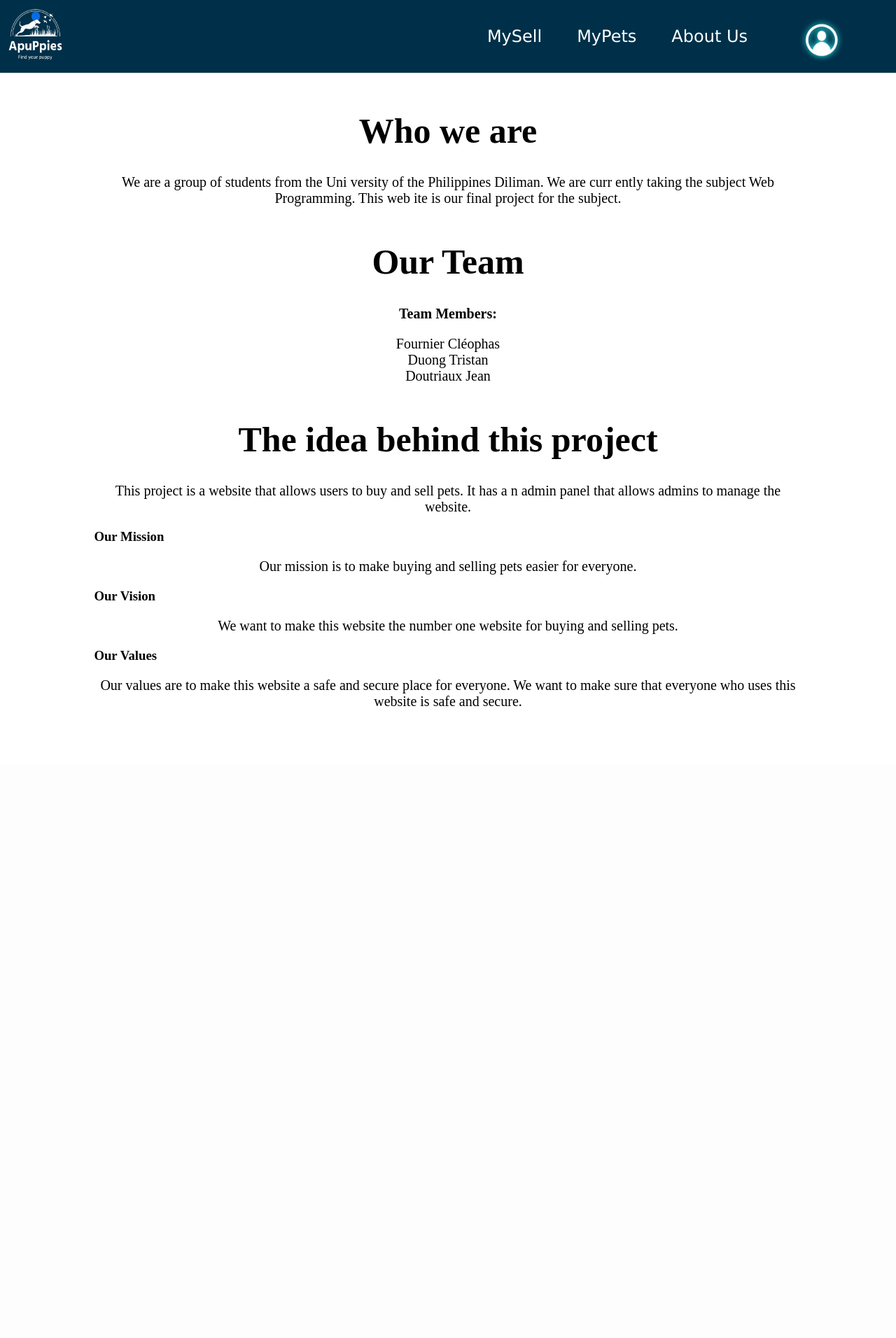
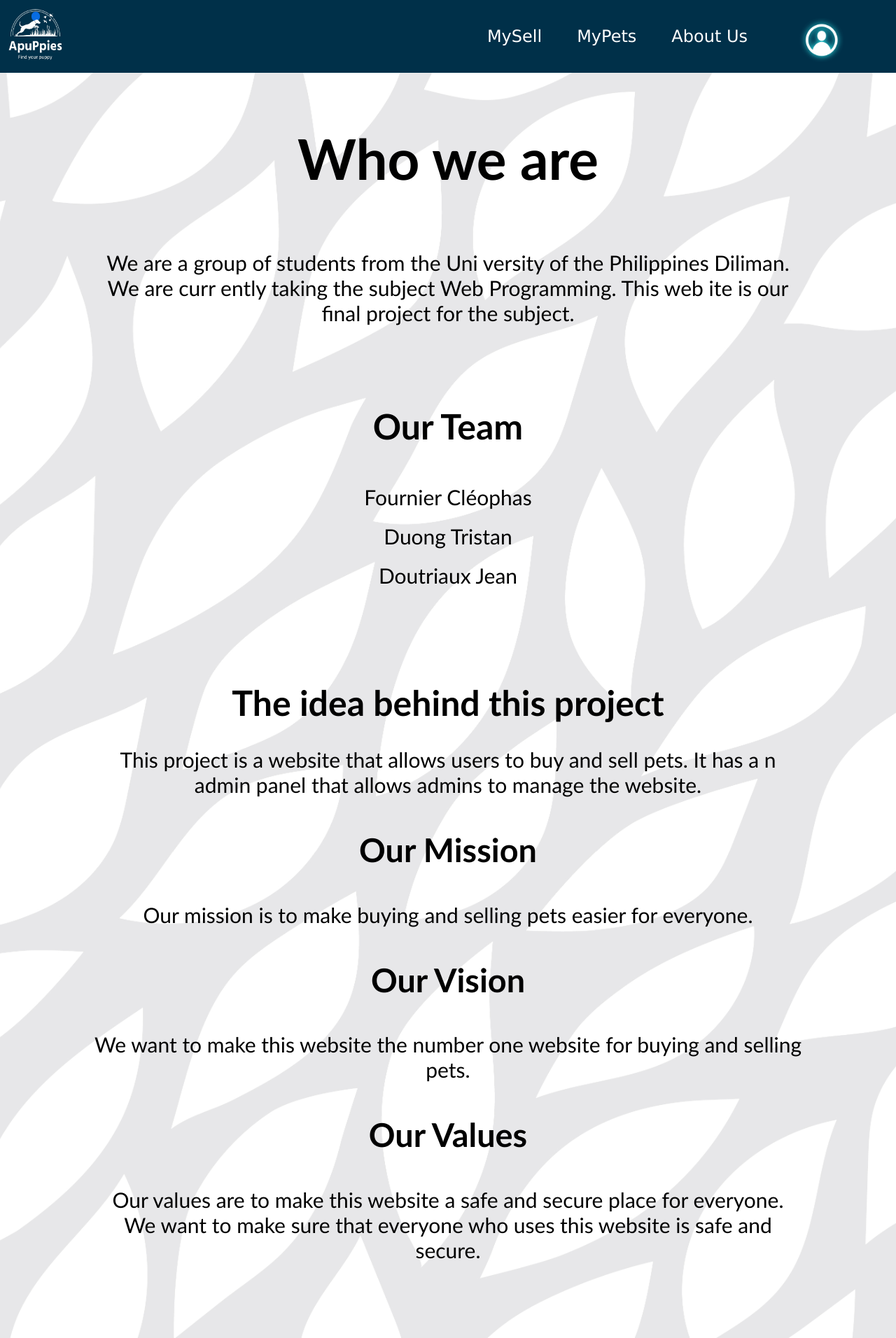
Before and after one commit to cleophass/petshop, a PHP site: page /aboutus.php in a window 1280 px wide. Shown: the whole page at 70% size. Before the commit the page ends 1009 px from the top, so only its background shows below. Run offline with PHP 8.4, Linux system fonts and the light colour scheme.

Commit message:
fini pour moi

```diff
--- a/aboutus.php
+++ b/aboutus.php
@@ -7,19 +7,23 @@
     <meta name="viewport" content="width=device-width, initial-scale=1.0">
     <title>Document</title>
     <link rel="stylesheet" href="styles/index.css">
+    <link rel="stylesheet" href="styles/connection.css">
+
+
+
 </head>
 
 <body>
     <?php require 'navbar.php'; ?>
     <div class="container">
-        <h1 class="title">Who we are </h1>
+        <h1>Who we are </h1>
         <p class="paragraph"> We are a group of students from the Uni
             versity of the Philippines Diliman. We are curr
             ently taking the subject Web Programming. This web
             ite is our final project for the subject. </p>
         <div class="team">
             <h1>Our Team </h1>
-            <p> <strong>Team Members: </strong> </p>
+
             <ul>
                 <li> <a href="https://www.google.com/search?q=beaugoss">Fournier Cléophas</a> </li>
                 <li> <a href="https://www.google.com/search?q=vietnamerde">Duong Tristan</a> </li>
@@ -30,11 +34,11 @@
             <h1>The idea behind this project</h1>
             <p> This project is a website that allows users to buy and sell pets. It has a
                 n admin panel that allows admins to manage the website. </p>
-            <h3>Our Mission</h3>
+            <h3 class="sub">Our Mission</h3>
             <p> Our mission is to make buying and selling pets easier for everyone. </p>
-            <h3>Our Vision</h3>
+            <h3 class="sub">Our Vision</h3>
             <p> We want to make this website the number one website for buying and selling pets. </p>
-            <h3>Our Values</h3>
+            <h3 class="sub" >Our Values</h3>
             <p> Our values are to make this website a safe and secure place for everyone. We
                 want to make sure that everyone who uses this website is safe and secure. </p>
         </div>
@@ -54,7 +58,7 @@
 
     .paragraph {
         text-align: center;
-        font-size: 20px;
+        font-size: 30px;
     }
 
     .who {
@@ -69,7 +73,7 @@
 
     .who p {
         text-align: center;
-        font-size: 20px;
+        font-size: 30px;
     }
 
     .team {
@@ -85,13 +89,33 @@
     .team p {
         text-align: center;
         font-size: 20px;
+
     }
 
     .team ul {
         list-style: none;
         text-align: center;
         font-size: 20px;
+
     }
+
+    .team li{
+        /* padding top */
+        padding-top: 20px;
+        /* fontsize */
+        font-size: 30px;
+        /* police */
+        font-family: "Trebuchet MS", Arial, Helvetica, sans-serif;
+    }
+
+    .sub{
+	/* mettre au milieu */
+	display: flex;
+	justify-content: center;
+
+}
+
+
 </style>
 
 </html>
--- a/login.php
+++ b/login.php
@@ -6,6 +6,7 @@
     <meta http-equiv="X-UA-Compatible" content="IE=edge">
     <meta name="viewport" content="width=device-width, initial-scale=1.0">
     <link rel="stylesheet" href="styles/connection.css">
+
     <title>Document</title>
 </head>
 
--- a/mypets.php
+++ b/mypets.php
@@ -8,6 +8,7 @@
     <title>Document</title>
     <link rel="stylesheet" href="styles/index.css">
     <link rel="stylesheet" href="styles/cards.css">
+
 </head>
 
 <?php
@@ -15,7 +16,7 @@ require_once 'db.php';
 ini_set('display_errors', '1');
 ?>
 
-<body>
+<body style="overflow-x:hidden">
     <?php require 'navbar.php';
     if (!isset($_SESSION['name'])) {
         header('Location: login.php');
--- a/registration.php
+++ b/registration.php
@@ -9,6 +9,7 @@
 
     <link rel="stylesheet" href="styles/index.css">
     <link rel="stylesheet" href="styles/connection.css">
+
 
     <title>Document</title>
 </head>
--- a/styles/cards.css
+++ b/styles/cards.css
@@ -19,7 +19,7 @@
 }
 
 .plus{
-	background-image: url("../assets/motif4.png");
+	background-image: url("../assets/motiflittle.png");
 	/* overflow x hidden */
 
 	}
--- a/styles/connection.css
+++ b/styles/connection.css
@@ -1,6 +1,16 @@
 /* class title */
 .unset {
 	all: unset;
+}
+
+body{
+
+
+    /* mettre une image en background */
+    background-image: url("../assets/motif2.png");
+    background-size: cover;
+    background-position: center;
+    background-repeat: repeat;
 }
 
 .title {
@@ -74,6 +84,7 @@
 	font-size: 1rem;
 	outline: none;
 	border-color: rgb(0, 0, 0);
+	background-color: white;
 	text-align: center;
 	width: 97.5%;
 	font-family: "Trebuchet MS", Arial, Helvetica, sans-serif;
```
Also changed, not shown: assets/motif.png (deleted), assets/motif2.png (added), assets/motiflittle.png (added), 1 other file.
